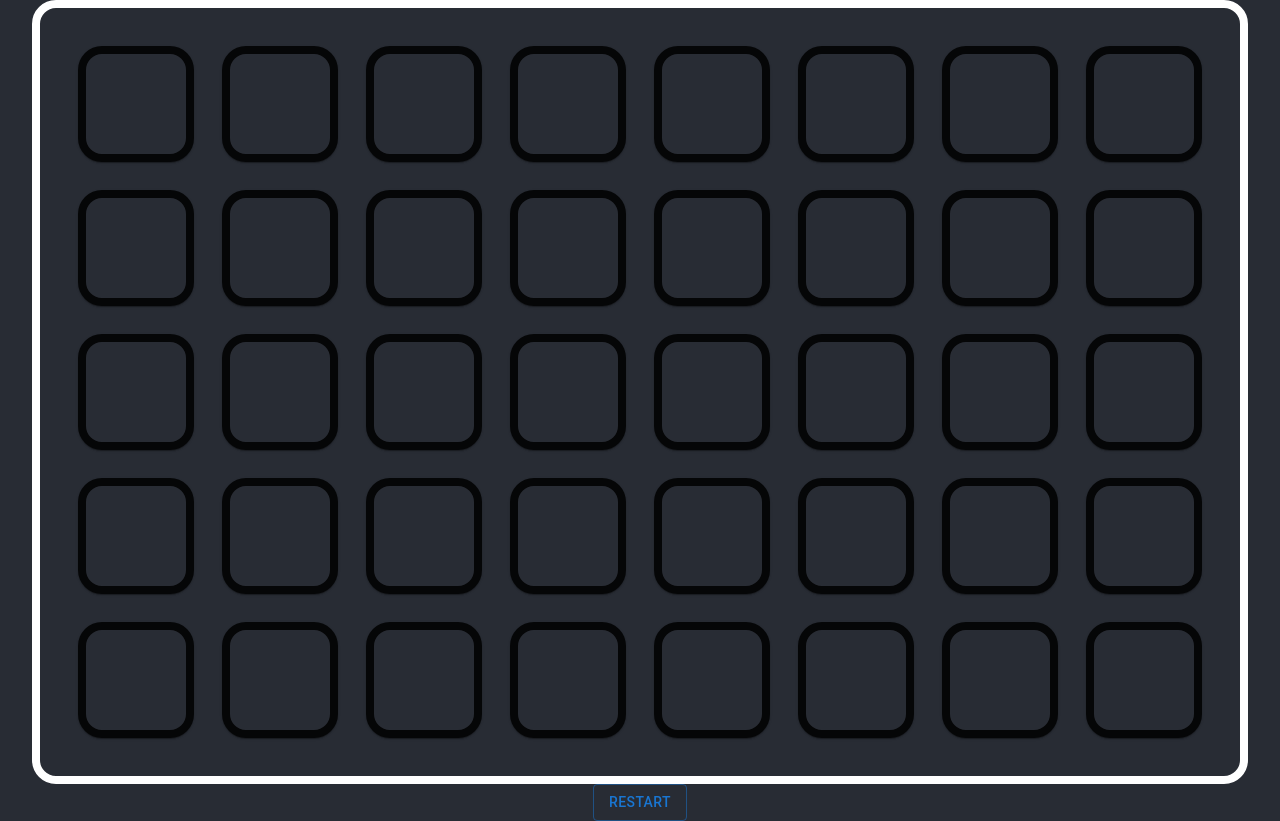
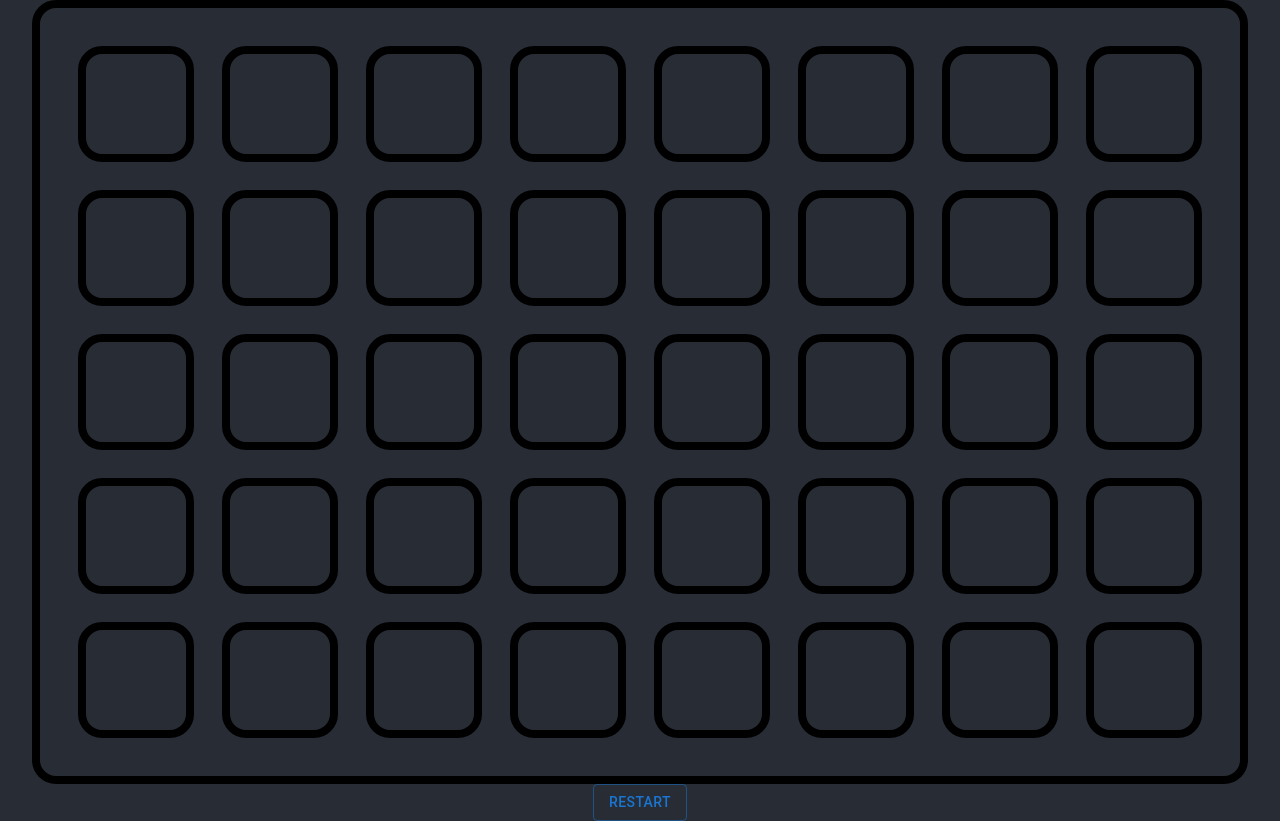
Before and after one commit to baileysostek/planar-grid-game, a React (Create React App) app: page / in a window 1280 px wide. Built offline with nearby package versions, Linux system fonts and the light colour scheme.

Commit message:
Cells now have a rectangle between them so there is never a visual gap between cells

```diff
--- a/src/components/Board.jsx
+++ b/src/components/Board.jsx
@@ -32,7 +32,8 @@ const Board = (props) => {
         borderRadius: '24px',
         // backgroundColor: '#FF0000'
         border:'8px solid',
-        padding: '24px'
+        padding: '24px',
+        color:'#000000'
       }}
       onMouseLeave={(event) => {
         setDragging(false);
--- a/src/components/Cell.jsx
+++ b/src/components/Cell.jsx
@@ -7,6 +7,7 @@ import Paper from '@mui/material/Paper';
 // Store Variables
 import { useGameStore } from '../store/GameStore';
 import { useColorStore } from '../store/ColorStore';
+import zIndex from '@mui/material/styles/zIndex';
 
 const defaultSize = 100;
 const hoverSize = 128;
@@ -112,7 +113,7 @@ const Cell = (props) => {
             if(!dragging){
               setHover(true);
             }else{
-              populate(x, y, colors[Math.floor(Math.random() * colors.length)]);
+              populate(x, y, colors[Math.floor(Math.random() * colors.length / 3)]);
             }
           }}
 
@@ -136,23 +137,26 @@ const Cell = (props) => {
             height: cellSize,
             width: cellSize,
             lineHeight: '60px',
-            transition: 'width 0.125s, height 0.125s, background-color 0.125s, transform 0.125s, border-radius 0.125s',
+            transition: 'width 2.5s, height 2.5s, background-color 2.5s, transform 2.5s, border-radius 2.5s',
             transform: 'translate(-50%, -50%)',
 
             backgroundColor: color,
-            color:'rgba(0, 0, 0, 0.87)',
+            color:'#000000',
+			      boxShadow: 'none',
+
+            zIndex:1,
 
             // Control if a border is shown or not.
-            borderTop     : shouldConnectToNeighbor(up) ? 0 : 8,
-            borderBottom  : shouldConnectToNeighbor(down) ? 0 : 8,
-            borderLeft    : shouldConnectToNeighbor(left) ? 0 : 8,
-            borderRight   : shouldConnectToNeighbor(right) ? 0 : 8,
+            borderTop     : shouldConnectToNeighbor(up) ? 0 : 8.5,
+            borderBottom  : shouldConnectToNeighbor(down) ? 0 : 8.5,
+            borderLeft    : shouldConnectToNeighbor(left) ? 0 : 8.5,
+            borderRight   : shouldConnectToNeighbor(right) ? 0 : 8.5,
 
             // Control the padding appended to populated cells.
-            paddingTop     : shouldConnectToNeighbor(up) ? '8px' : '0px',
-            paddingBottom  : shouldConnectToNeighbor(down) ? '8px' : '0px',
-            paddingLeft    : shouldConnectToNeighbor(left) ? '8px' : '0px',
-            paddingRight   : shouldConnectToNeighbor(right) ? '8px' : '0px',
+            paddingTop     : shouldConnectToNeighbor(up) ? ((shouldConnectToNeighbor(left) || shouldConnectToNeighbor(right)) ? '8px' : '8px') : '0px',
+            paddingBottom  : shouldConnectToNeighbor(down) ? ((shouldConnectToNeighbor(left) || shouldConnectToNeighbor(right)) ? '8px' : '8px') : '0px',
+            paddingLeft    : shouldConnectToNeighbor(left) ? ((shouldConnectToNeighbor(up) || shouldConnectToNeighbor(down)) ? '8px' : '8px') : '0px',
+            paddingRight   : shouldConnectToNeighbor(right) ? ((shouldConnectToNeighbor(up) || shouldConnectToNeighbor(down)) ? '8px' : '8px') : '0px',
 
             // Control the rounding level on the corners of the cell.
             borderTopLeftRadius : (shouldConnectToNeighbor(up) || shouldConnectToNeighbor(left)) ? '0px' : '24px',
@@ -161,7 +165,6 @@ const Cell = (props) => {
             borderBottomRightRadius : (shouldConnectToNeighbor(down) || shouldConnectToNeighbor(right)) ? '0px' : '24px',
 
             //Control the Drop shadow around each of our cells
-
           }}
         >
           {/* Debug the values in the cell */}
@@ -169,15 +172,46 @@ const Cell = (props) => {
 
           {source ? "S" : <div></div>}
 
+		      {/* Control the Borders between cells */}
+          {/* left */}
+					{ (shouldConnectToNeighbor(up)) ?
+            <div
+              style={{
+                width: `100%`,
+                height: '8px',
+                top: '-4px',
+                left: '0px',
+                position: 'absolute',
+                backgroundColor:color,
+                zIndex:0,
+              }}
+            />
+            : <div/>
+          }
+		      {/* right */}
+          { (shouldConnectToNeighbor(left)) ?
+            <div
+              style={{
+                width: '8px',
+                height: `100%`,
+                top: '0px',
+                left: '-4px',
+                position: 'absolute',
+                backgroundColor:color,
+                zIndex:0,
+              }}
+            />
+            : <div/>
+          }
+
           {/* Control Corners between cells */}
           {/* Bottom Left */}
           { (shouldConnectToNeighbor(down) && shouldConnectToNeighbor(left)) ?
             <div style={{
-              backgroundColor: 'rgba(0, 0, 0, 0.87)',
               width: '0px',
               height: '0px',
               position: 'absolute',
-              top: '128px',
+              top: `${hoverSize}px`,
               left: '0px',
               border: '8px solid',
               borderTopRightRadius: '8px',
@@ -190,12 +224,11 @@ const Cell = (props) => {
           {/* Bottom right */}
           { (shouldConnectToNeighbor(down) && shouldConnectToNeighbor(right)) ?
             <div style={{
-              backgroundColor: 'rgba(0, 0, 0, 0.87)',
               width: '0px',
               height: '0px',
               position: 'absolute',
-              top: '128px',
-              left: '128px',
+              top: `${hoverSize}px`,
+              left: `${hoverSize}px`,
               border: '8px solid',
               borderTopLeftRadius: '8px',
               borderBottomWidth: '0px',
@@ -207,7 +240,6 @@ const Cell = (props) => {
           {/* Top Left */}
           { (shouldConnectToNeighbor(up) && shouldConnectToNeighbor(left)) ?
             <div style={{
-              backgroundColor: 'rgba(0, 0, 0, 0.87)',
               width: '0px',
               height: '0px',
               position: 'absolute',
@@ -224,12 +256,11 @@ const Cell = (props) => {
           {/* Top right */}
           { (shouldConnectToNeighbor(up) && shouldConnectToNeighbor(right)) ?
             <div style={{
-              backgroundColor: 'rgba(0, 0, 0, 0.87)',
               width: '0px',
               height: '0px',
               position: 'absolute',
               top: '0px',
-              left: '128px',
+              left: `${hoverSize}px`,
               border: '8px solid',
               borderBottomLeftRadius: '8px',
               borderTopWidth: '0px',
```
